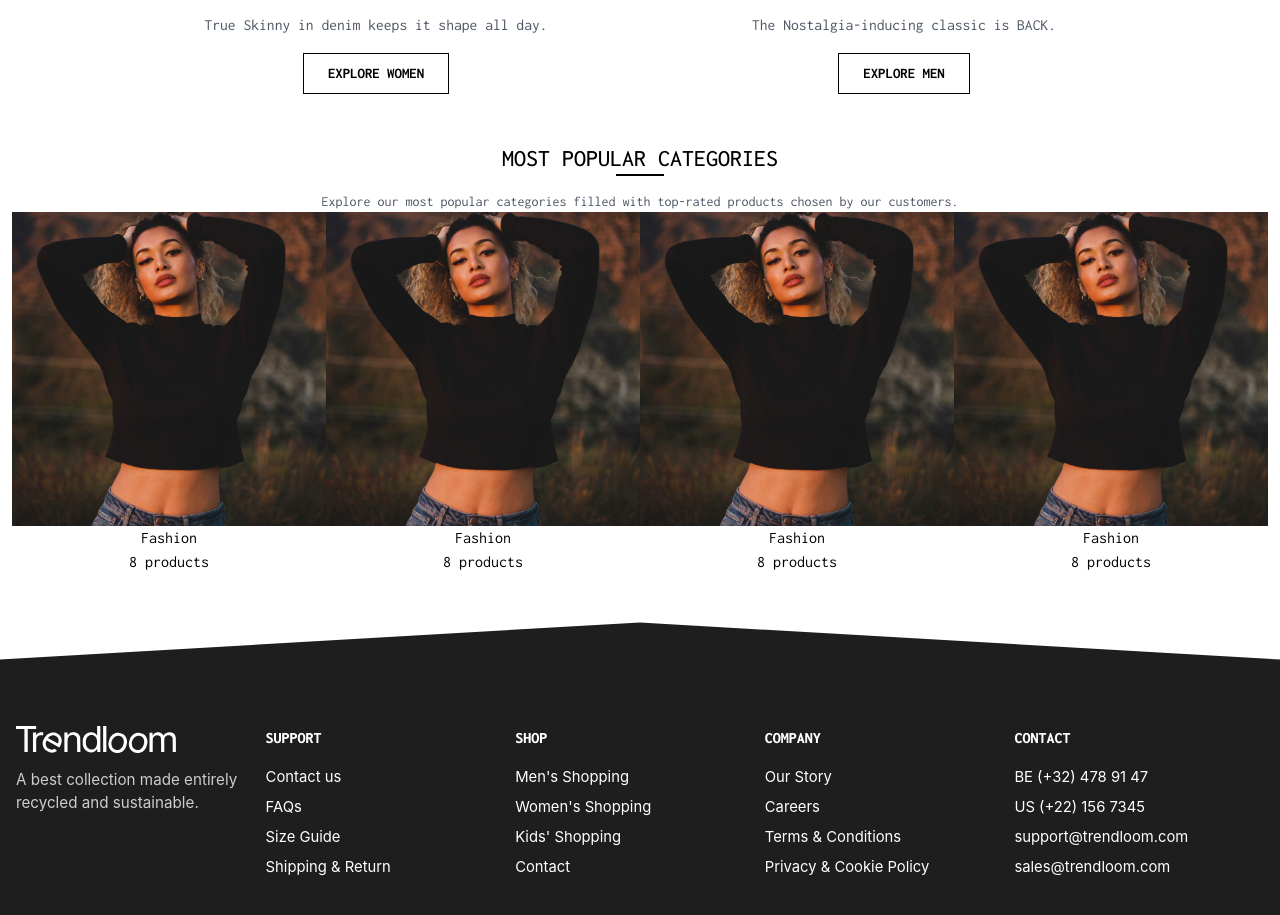
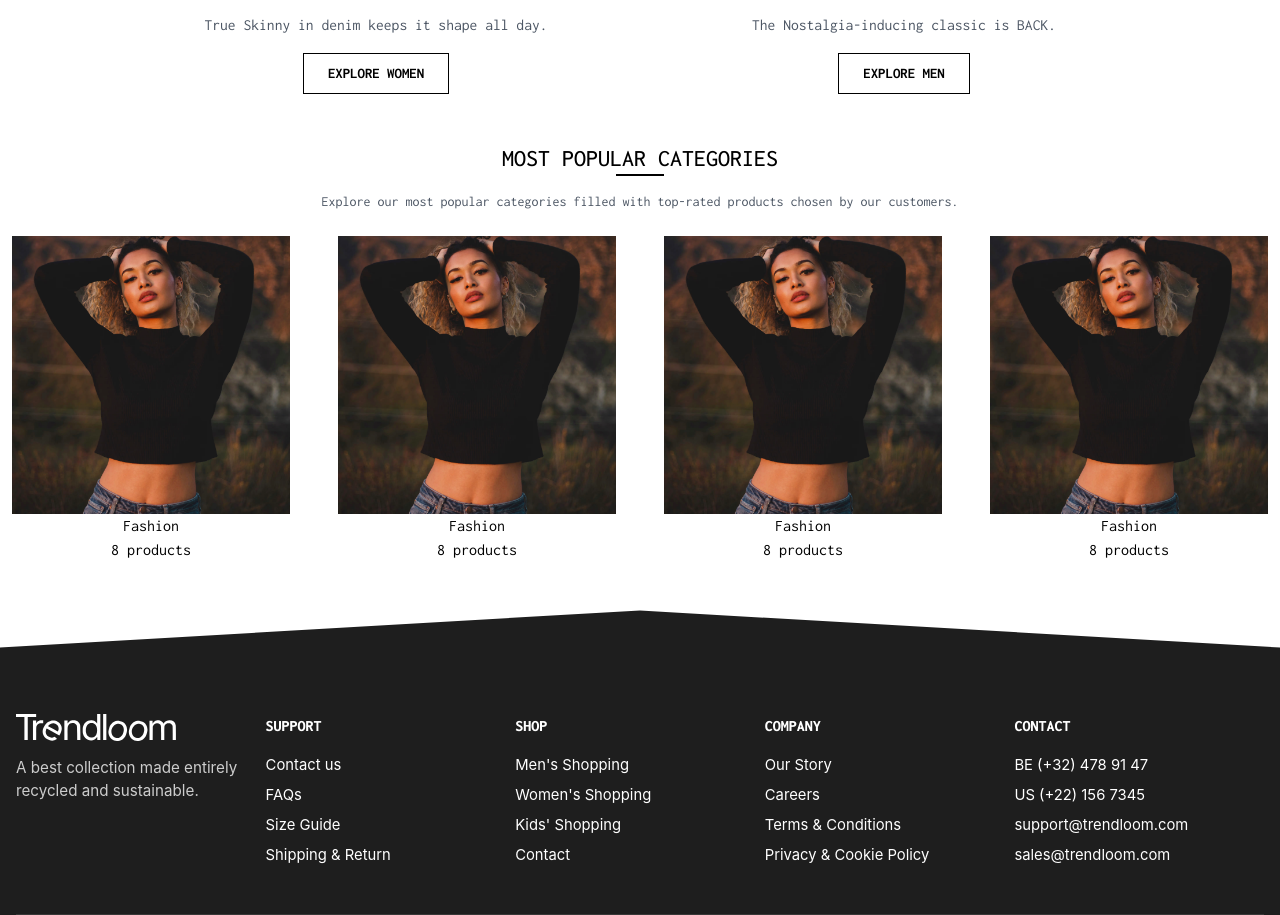
Before and after one commit to Berthje/trendloom-app, a Vue app: page / in a window 1280 px wide. Shown: the part 1208-2123 px from the top of the page. Built offline with nearby package versions, Linux system fonts and the light colour scheme; some icons are missing.

Commit message:
Update MostPopularCategories component styling and layout in MostPopularCategories.vue

```diff
--- a/src/components/MostPopularCategories.vue
+++ b/src/components/MostPopularCategories.vue
@@ -2,26 +2,26 @@
 </script>
 
 <template>
-    <section class="text-center py-6">
+    <section class="text-center py-6 lg:max-w-screen-xl mx-auto">
         <h3 class="text-2xl font-medium uppercase custom-underline mb-4">Most popular categories</h3>
-        <p class="text-sm text-gray-600">Explore our most popular categories filled with top-rated products chosen by our customers.</p>
-        <div class="flex flex-wrap">
-            <div class="w-1/2 lg:w-1/4 text-center">
+        <p class="text-sm text-gray-600 mb-6">Explore our most popular categories filled with top-rated products chosen by our customers.</p>
+        <div class="grid grid-cols-2 md:grid-cols-4 gap-4 lg:gap-12">
+            <div class="text-center">
                 <img src="../assets/category-women.avif" class="inline-block w-full aspect-square object-cover" alt="">
                 <h4>Fashion</h4>
                 <p>8 products</p>
             </div>
-            <div class="w-1/2 lg:w-1/4 text-center">
+            <div class="text-center">
                 <img src="../assets/category-women.avif" class="inline-block w-full aspect-square object-cover" alt="">
                 <h4>Fashion</h4>
                 <p>8 products</p>
             </div>
-            <div class="w-1/2 lg:w-1/4 text-center">
+            <div class="text-center">
                 <img src="../assets/category-women.avif" class="inline-block w-full aspect-square object-cover" alt="">
                 <h4>Fashion</h4>
                 <p>8 products</p>
             </div>
-            <div class="w-1/2 lg:w-1/4 text-center">
+            <div class="text-center">
                 <img src="../assets/category-women.avif" class="inline-block w-full aspect-square object-cover" alt="">
                 <h4>Fashion</h4>
                 <p>8 products</p>
```
